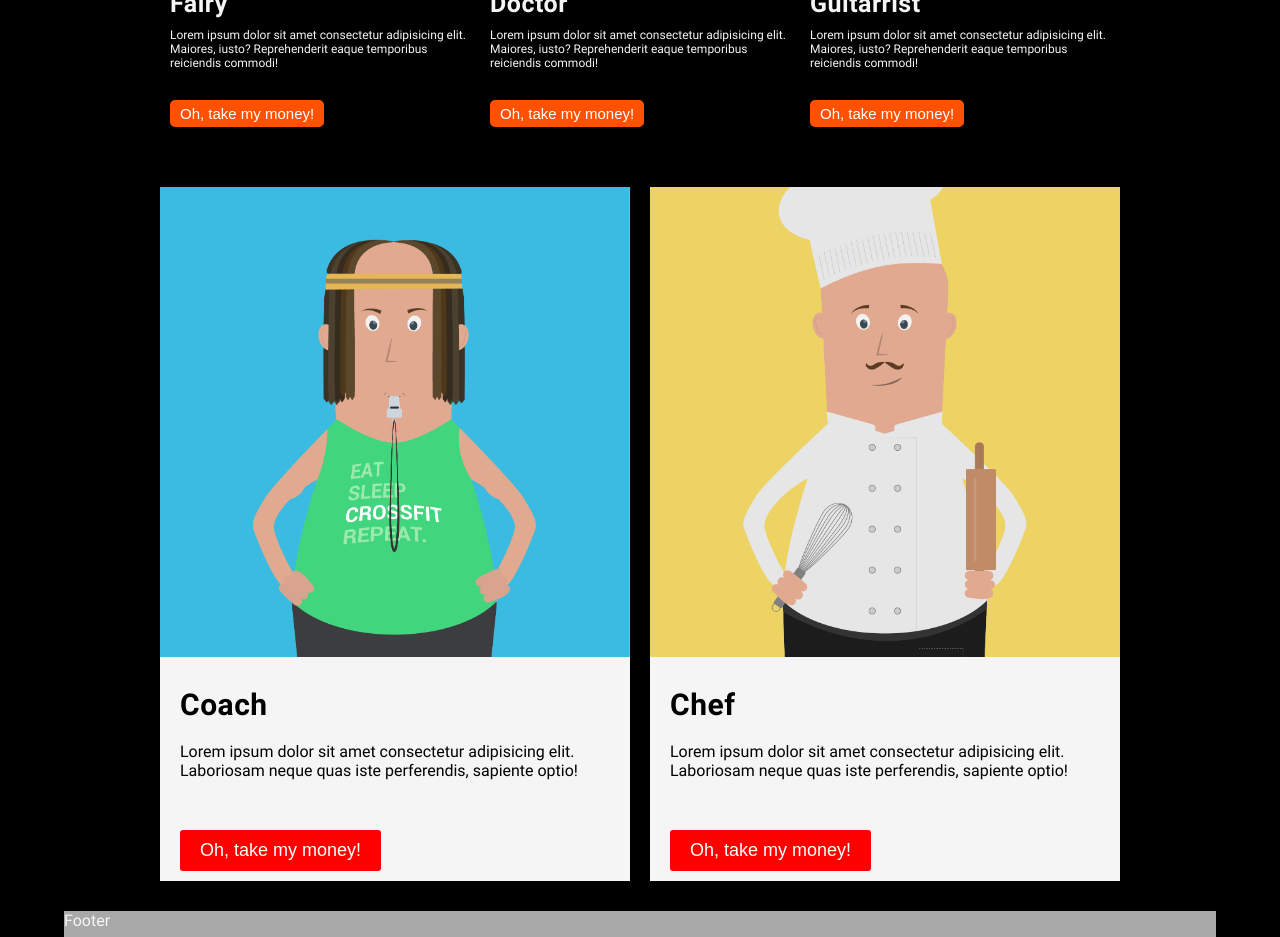
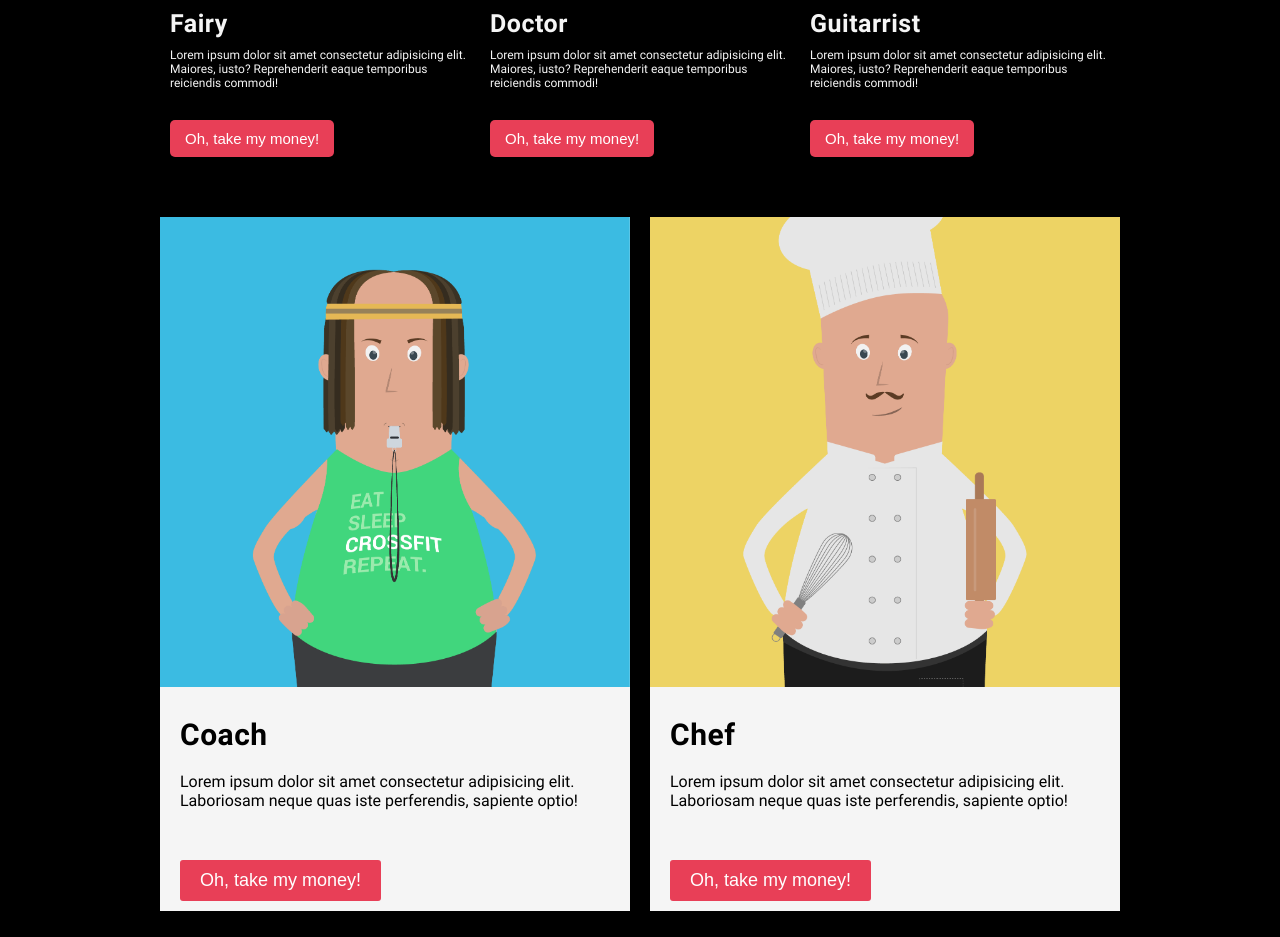
Before and after one commit to CarinWood/Poster-shop, a React (Create React App) app: page / in a window 1280 px wide. Shown: the part 1860-2797 px from the top of the page. Built offline with nearby package versions, Linux system fonts and the light colour scheme.

Commit message:
footer headlines added

```diff
--- a/src/App.tsx
+++ b/src/App.tsx
@@ -23,9 +23,8 @@ function App() {
         return <BigCard img={poster.img} title={poster.title}/>
       })}
 
+      </div>
       <Footer/>
-
-      </div>
     </div>
   );
 }
--- a/src/components/big-card/bigCard.css
+++ b/src/components/big-card/bigCard.css
@@ -34,7 +34,7 @@ article {
     padding: 10px 20px;
     border-radius: 3px;
     border:none;
-    background-color: red;
+    background-color: #e83f57;
     color: white;
     font-size: 18px;
     margin-top: 50px;
--- a/src/components/card/card.css
+++ b/src/components/card/card.css
@@ -21,11 +21,11 @@
 }
 
 .card-btn {
-    background-color:rgb(255, 81, 0);
+    background-color:#e83f57;
     color: white;
     border: none;
     border-radius: 5px;
-    padding: 5px 10px;
+    padding: 10px 15px;
     font-size: 15px;
     margin-top: 30px;
     cursor: pointer;
--- a/src/components/footer/Footer.tsx
+++ b/src/components/footer/Footer.tsx
@@ -2,8 +2,16 @@ import './footer.css'
 
 export const Footer = () => {
   return (
-    <footer>Footer
-
+    <footer>
+      <div>
+        <h1>Nav</h1>
+      </div>
+      <div>
+        <h1>Address</h1>
+      </div>
+      <div>
+        <h1>Social Media  </h1>
+      </div>
     </footer>
   )
 }
--- a/src/components/footer/footer.css
+++ b/src/components/footer/footer.css
@@ -1,5 +1,8 @@
 footer {
     width: 100%;
-    height: 60vh;
-    background-color: darkgrey;
+    height: 30vh;
+    background-color: #333333;
+    display: flex;
+    justify-content: center;
+    align-items: center;
 }
--- a/src/components/header/header.css
+++ b/src/components/header/header.css
@@ -1,7 +1,7 @@
 header {
     width: 100%;
     height: 60vh;
-    background-color: rgb(72, 167, 113);
+    background-color: #3de07e;
     color: black;
     display: flex;
     justify-content: center;
```
